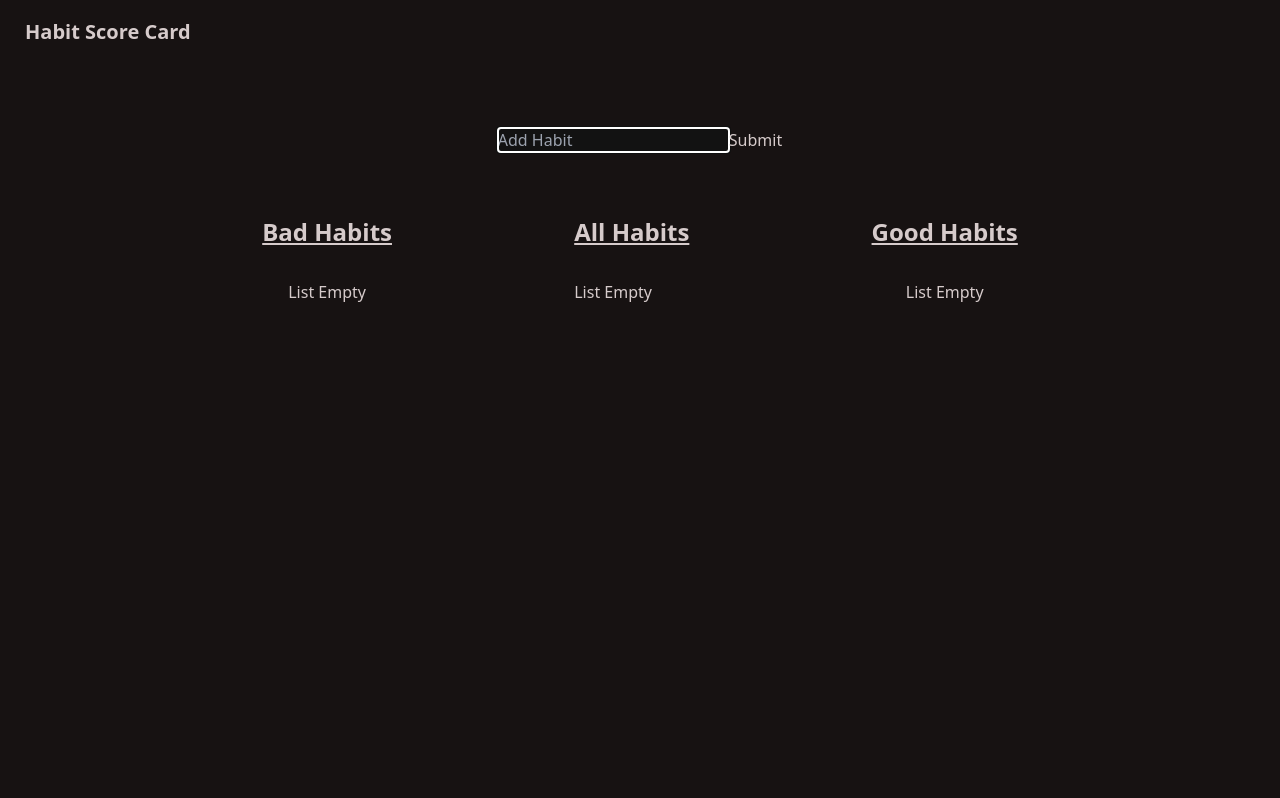
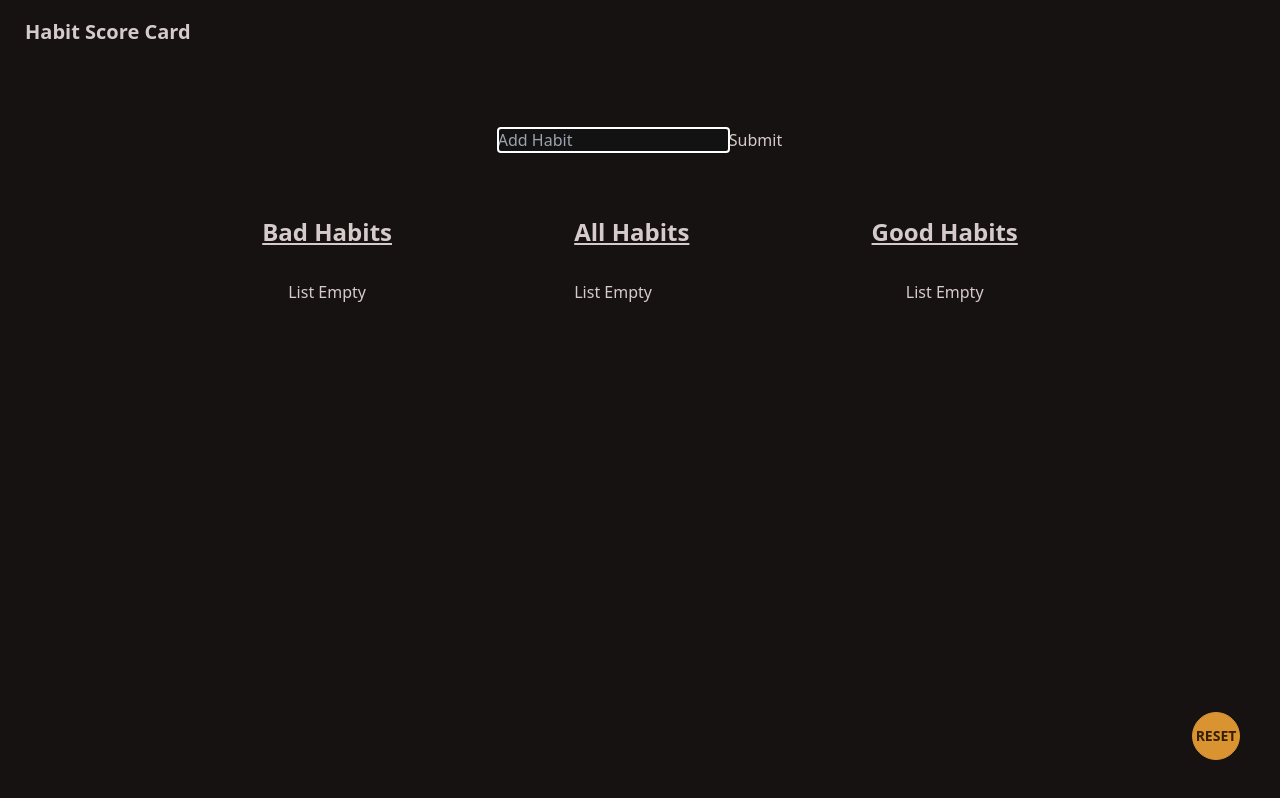
Before and after one commit to TFuray/habit-score-card-react, a React (Vite) app: page / in a window 1280 px wide. Built offline with nearby package versions, Linux system fonts and the light colour scheme.

Commit message:
added clear button

```diff
--- a/src/pages/Dashboard.jsx
+++ b/src/pages/Dashboard.jsx
@@ -35,6 +35,10 @@ const Dashboard = () => {
 
   const updateLocalStorage = () => {
     localStorage.setItem('habitList', JSON.stringify(mainList))
+  }
+
+  const clearLocalStorage = () => {
+    localStorage.clear()
   }
 
   const addItem = item => {
@@ -103,6 +107,7 @@ const Dashboard = () => {
           title='Good Habits'
         />
       </main>
+        <button onClick={clearLocalStorage} className='absolute bottom-10 right-10 btn btn-circle btn-accent'>Reset</button>
     </div>
   )
 }
```
